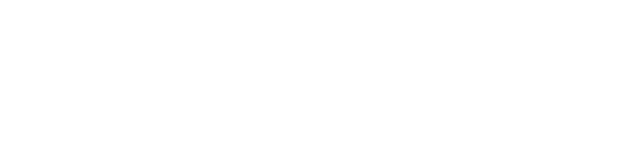
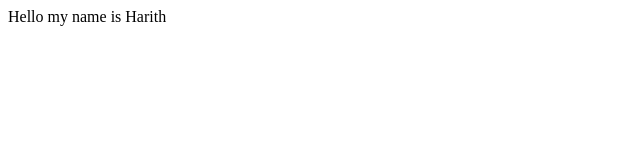
Before and after one commit to nyom-nyom-san/github-project, a website: page index.html in a window 1280 px wide. Shown: the whole page, without its empty margins (0-640 px from the left). Drawn offline with Linux system fonts and the light colour scheme.

Commit message:
Update index.html

```diff
--- a/index.html
+++ b/index.html
@@ -9,7 +9,7 @@
 </head>
 
 <body>
-
+Hello my name is Harith
   <script src="script.js"></script>
 </body>
 
```
